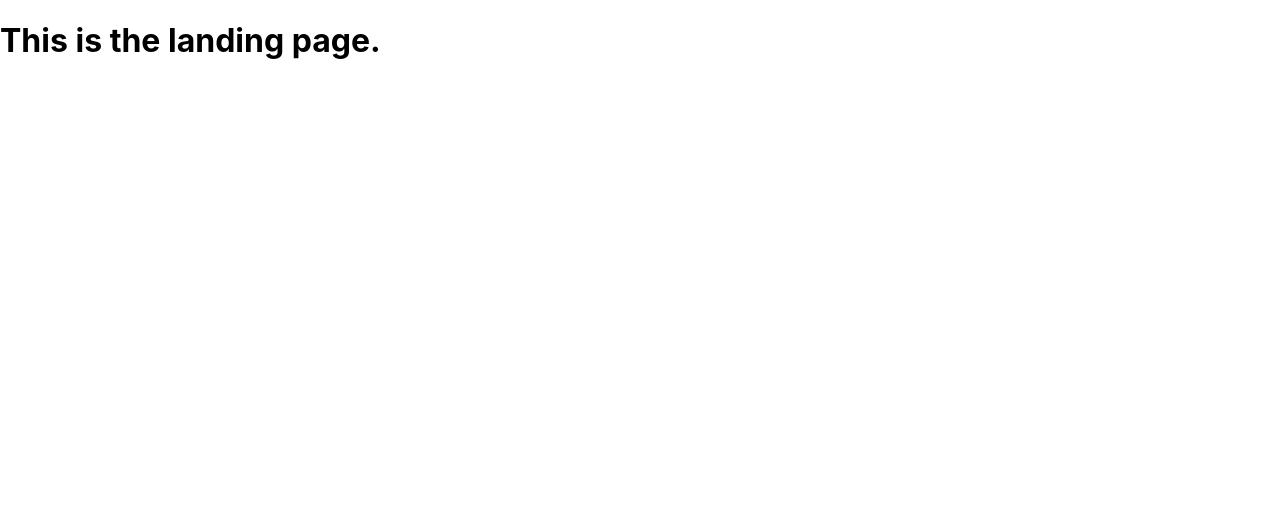
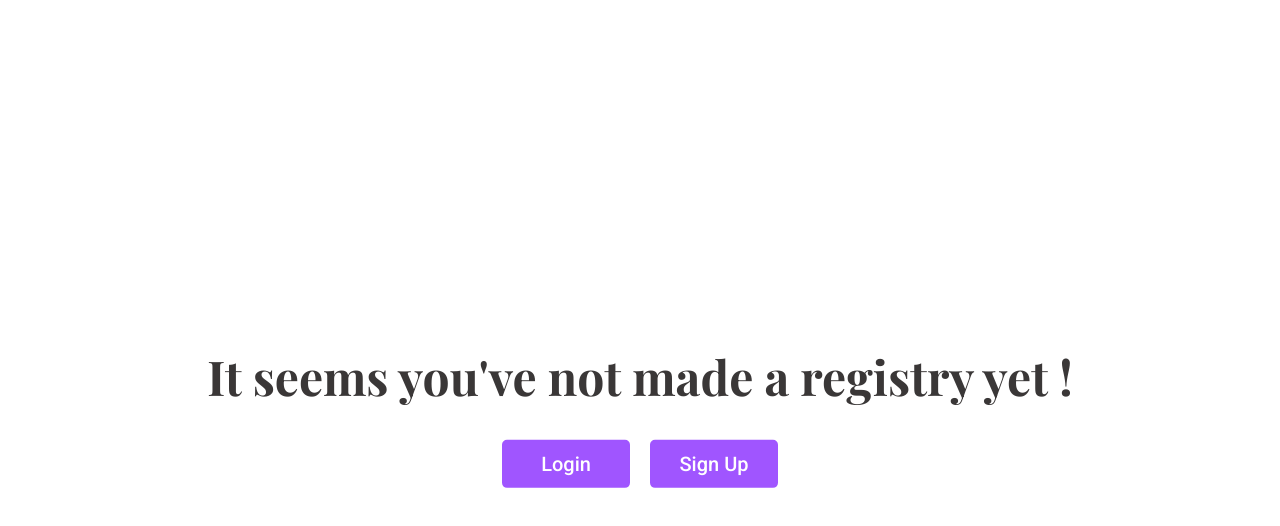
Before and after one commit to Sandesh-Jangir/Secured-User-Authentication-System, a React (Create React App) app in the folder frontend/: page / in a window 1280 px wide. Shown: the top 526 px of the page. Built offline with nearby package versions, Linux system fonts and the light colour scheme.

Commit message:
Added customised styles and made the home component functionable.

```diff
--- a/frontend/src/App.css
+++ /dev/null
@@ -1,38 +0,0 @@
-.App {
-  text-align: center;
-}
-
-.App-logo {
-  height: 40vmin;
-  pointer-events: none;
-}
-
-@media (prefers-reduced-motion: no-preference) {
-  .App-logo {
-    animation: App-logo-spin infinite 20s linear;
-  }
-}
-
-.App-header {
-  background-color: #282c34;
-  min-height: 100vh;
-  display: flex;
-  flex-direction: column;
-  align-items: center;
-  justify-content: center;
-  font-size: calc(10px + 2vmin);
-  color: white;
-}
-
-.App-link {
-  color: #61dafb;
-}
-
-@keyframes App-logo-spin {
-  from {
-    transform: rotate(0deg);
-  }
-  to {
-    transform: rotate(360deg);
-  }
-}
--- a/frontend/src/App.js
+++ b/frontend/src/App.js
@@ -1,4 +1,3 @@
-import "./App.css";
 import SignUp from "./components/SignUp";
 import Login from "./components/Login";
 import Home from "./components/Home";
--- a/frontend/src/components/Home.js
+++ b/frontend/src/components/Home.js
@@ -1,10 +1,17 @@
 import React from 'react'
+import "../styles/main.css"
+import "../styles/home.css"
+import { Link } from 'react-router-dom'
 
 const Home = () => {
   return (
-    <>
-        <h1>This is the landing page.</h1>
-    </>
+    <div className='container'>
+        <h1>It seems you've not made a registry yet !</h1>
+        <div className="btn-grp">
+          <Link to={"/login"}><button className="btn">Login</button></Link>
+          <Link to={"/signup"}><button className="btn">Sign Up</button></Link>
+        </div>
+    </div>
   )
 }
 
--- a/frontend/src/index.css
+++ /dev/null
@@ -1,13 +0,0 @@
-body {
-  margin: 0;
-  font-family: -apple-system, BlinkMacSystemFont, 'Segoe UI', 'Roboto', 'Oxygen',
-    'Ubuntu', 'Cantarell', 'Fira Sans', 'Droid Sans', 'Helvetica Neue',
-    sans-serif;
-  -webkit-font-smoothing: antialiased;
-  -moz-osx-font-smoothing: grayscale;
-}
-
-code {
-  font-family: source-code-pro, Menlo, Monaco, Consolas, 'Courier New',
-    monospace;
-}
--- a/frontend/src/index.js
+++ b/frontend/src/index.js
@@ -1,6 +1,5 @@
 import React from 'react';
 import ReactDOM from 'react-dom/client';
-import './index.css';
 import App from './App';
 import reportWebVitals from './reportWebVitals';
 
--- /dev/null
+++ b/frontend/src/styles/home.css
@@ -0,0 +1,33 @@
+.container{
+    position: absolute;
+    top: 50%;
+    left: 50%;
+    transform: translate(-50%, -50%);
+    width: 70vw;
+    display: flex;
+    flex-direction: column;
+    align-items: center;
+}
+h1{
+    color: var(--primary-color);
+    font-size: 3rem;
+    font-weight: 800;
+}
+.btn{
+    font-size: 20px;
+    padding: 10px 0px;
+    background-color: var(--theme-color);
+    border: none;
+    outline: none;
+    border-radius: 5px;
+    margin: 0px 10px;
+    color: white;
+    width: 8rem;
+    cursor:pointer;
+    border: 2px solid var(--theme-color);
+}
+.btn:hover{
+    transition: 0.3s ease;
+    background-color: white;
+    color: var(--theme-color);
+}
--- /dev/null
+++ b/frontend/src/styles/main.css
@@ -0,0 +1,11 @@
+@import url('https://fonts.googleapis.com/css2?family=Playfair+Display:wght@700&family=Roboto:wght@500&display=swap');
+*{
+    font-family: 'Roboto', sans-serif;
+}
+h1, h2, h3{
+    font-family: 'Playfair Display', serif;
+}
+:root{
+    --primary-color: #3A3737;
+    --theme-color: #A055FF;
+}
```
